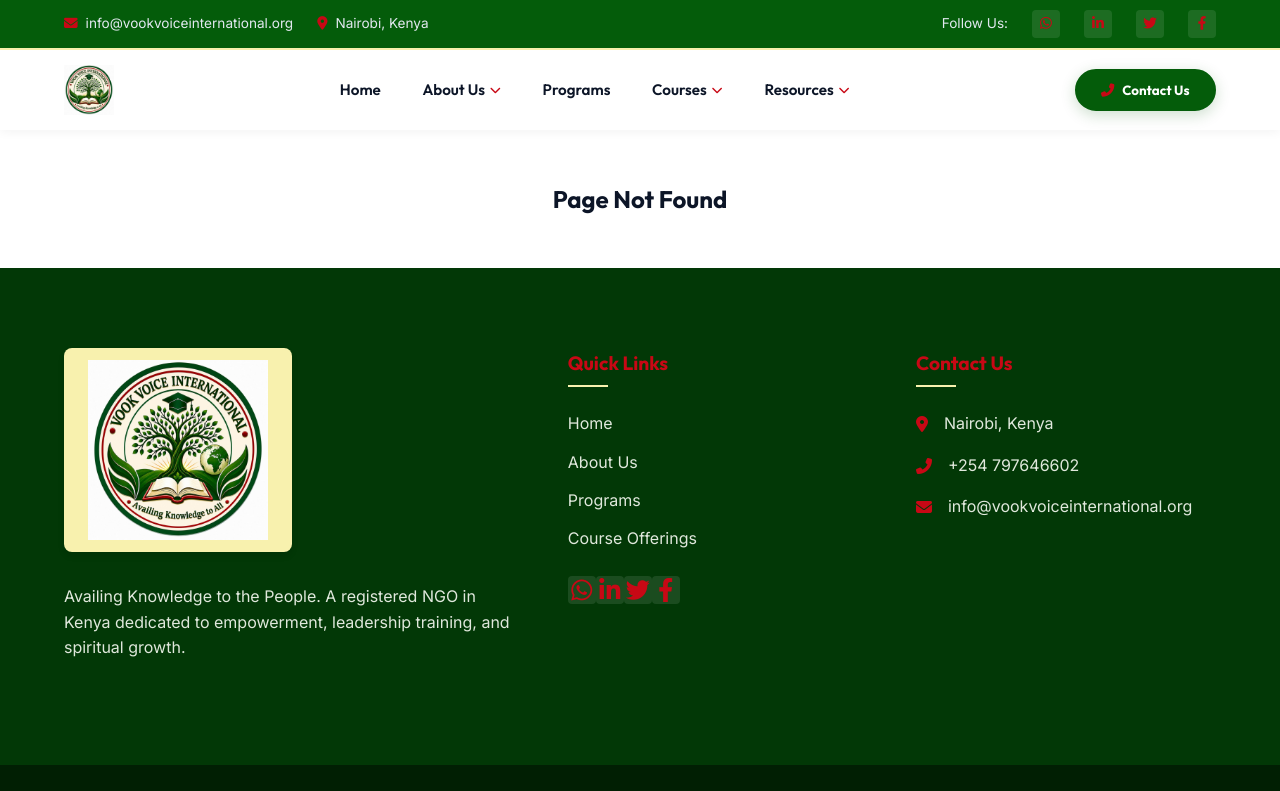
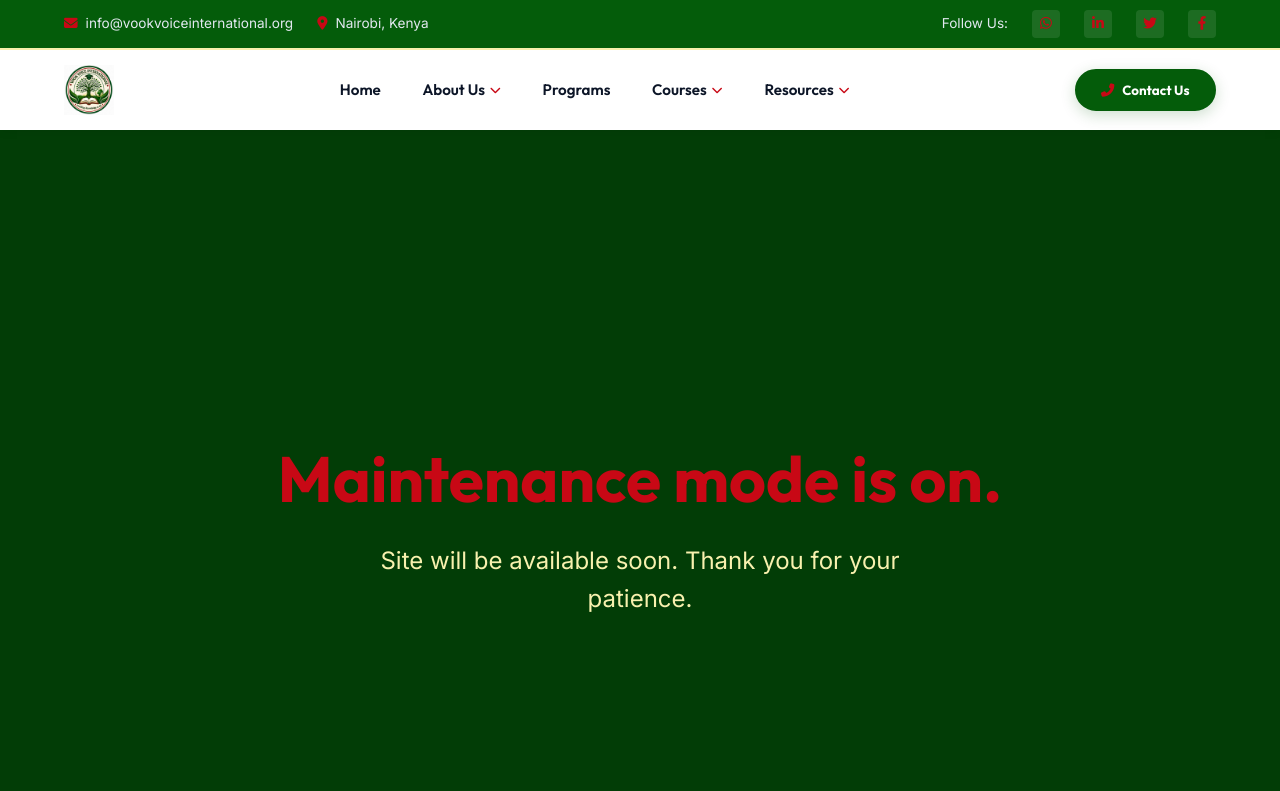
Before and after one commit to Craggy-sense/VOOK_WEB_APP, a Next.js app in the folder vook-next/: page /coming-soon in a window 1280 px wide. Before the commit this address had no page. Shown: the top 791 px of the page. Built offline with nearby package versions, Linux system fonts and the light colour scheme.

Commit message:
Enable coming soon maintenance mode

```diff
--- /dev/null
+++ b/vook-next/src/app/coming-soon/page.tsx
@@ -0,0 +1,34 @@
+import React from 'react';
+
+export default function ComingSoonPage() {
+  return (
+    <div style={{
+      minHeight: '100vh',
+      display: 'flex',
+      flexDirection: 'column',
+      alignItems: 'center',
+      justifyContent: 'center',
+      backgroundColor: 'var(--primary-dark)',
+      color: 'var(--accent-cream)',
+      textAlign: 'center',
+      padding: '2rem'
+    }}>
+      <h1 style={{
+        fontSize: 'clamp(2rem, 5vw, 4rem)',
+        marginBottom: '1.5rem',
+        color: 'var(--accent-red)',
+        fontWeight: 'bold',
+        lineHeight: '1.2'
+      }}>
+        Maintenance mode is on.
+      </h1>
+      <p style={{
+        fontSize: 'clamp(1.2rem, 3vw, 1.5rem)',
+        maxWidth: '600px',
+        lineHeight: '1.6'
+      }}>
+        Site will be available soon. Thank you for your patience.
+      </p>
+    </div>
+  );
+}
```
Also changed, not shown: vook-next/src/middleware.ts (added, +22 -0 lines).
